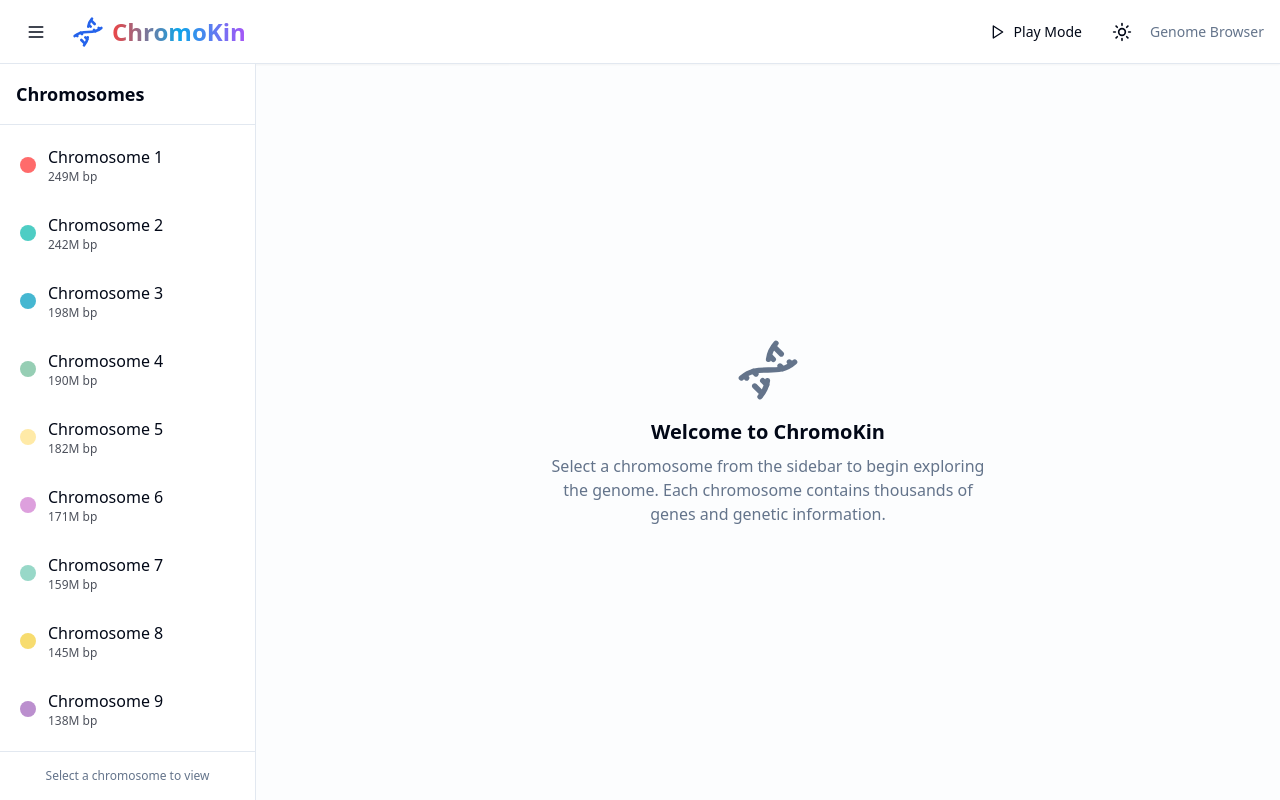
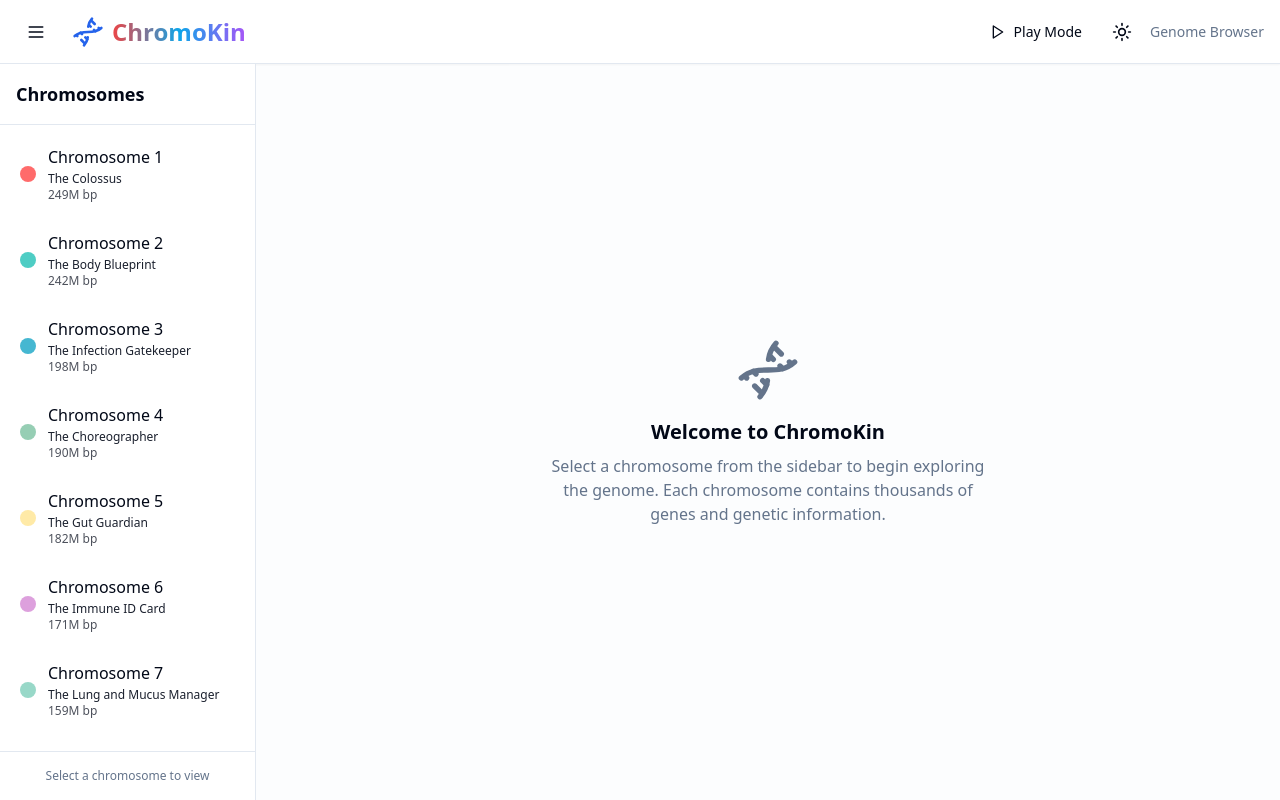
Before and after one commit to marseneaul/chromokin, a React (Vite) app: page / in a window 1280 px wide. Built offline with nearby package versions, Linux system fonts and the light colour scheme.

Commit message:
feat: Add chrom attributes

```diff
--- a/src/app/App.tsx
+++ b/src/app/App.tsx
@@ -39,12 +39,153 @@ const generateChromosomeData = () => {
     '#FADBD8',
   ];
 
-  return Object.entries(CHROMOSOME_LENGTHS).map(([id, length], index) => ({
-    id,
-    name: CHROMOSOME_NAMES[id as keyof typeof CHROMOSOME_NAMES],
-    length,
-    color: colors[index % colors.length],
-  }));
+  // Filler names and descriptions for each chromosome
+  const chromosomeInfo: Record<
+    string,
+    { displayName: string; description: string }
+  > = {
+    '1': {
+      displayName: 'The Colossus',
+      description:
+        'Largest of the human chromosomes, a generalist stuffed with genes for brain development, metabolism, and cancer risk—your broad-shouldered utility player.',
+    },
+    '2': {
+      displayName: 'The Body Blueprint',
+      description:
+        'Helps lay out the body plan: bones, limbs, and how the body is put together.',
+    },
+    '3': {
+      displayName: 'The Infection Gatekeeper',
+      description:
+        'Includes switches that affect how some viruses and cancers get into or affect cells.',
+    },
+    '4': {
+      displayName: 'The Choreographer',
+      description:
+        'Important for brain circuits that control movement and coordination.',
+    },
+    '5': {
+      displayName: 'The Gut Guardian',
+      description:
+        'Helps keep cells in the intestine behaving, lowering colon cancer risk when working well.',
+    },
+    '6': {
+      displayName: 'The Immune ID Card',
+      description:
+        'Houses the main “self vs. stranger” ID tags for the immune system (important for transplants and autoimmunity).',
+    },
+    '7': {
+      displayName: 'The Lung and Mucus Manager',
+      description:
+        'Includes a key gene for salt and water balance in mucus, affecting lungs and digestion (cystic fibrosis).',
+    },
+    '8': {
+      displayName: 'The Cell Accelerator',
+      description:
+        'Carries powerful growth-control switches that can make cells grow faster—especially in cancers.',
+    },
+    '9': {
+      displayName: 'The Blood Type Controller',
+      description:
+        'Decides your A, B, AB, or O blood type for transfusions and some disease risks.',
+    },
+    '10': {
+      displayName: 'The Nerve Wiring Guide',
+      description:
+        'Helps nerves and organs wire up correctly, especially in the gut and kidneys.',
+    },
+    '11': {
+      displayName: 'Metabolic Manager',
+      description:
+        'Holds insulin and major hemoglobin genes, key for blood sugar and oxygen transport.',
+    },
+    '12': {
+      displayName: 'The Growth Switch',
+      description:
+        'Contains a master on/off switch for cell growth that often goes wrong in cancer.',
+    },
+    '13': {
+      displayName: 'The DNA Repair Shop',
+      description:
+        'Important for fixing broken DNA; when it fails, risks for several cancers go up.',
+    },
+    '14': {
+      displayName: 'The Antibody Factory',
+      description:
+        'Houses the main toolkit for building new antibodies to fight infections.',
+    },
+    '15': {
+      displayName: 'The Elastic Architect',
+      description:
+        'Helps build stretchy connective tissue, affecting height, long limbs, and blood vessel strength.',
+    },
+    '16': {
+      displayName: 'The Kidney Keeper',
+      description:
+        'Key for normal kidney tube structure; when broken, kidneys can fill with fluid-filled cysts.',
+    },
+    '17': {
+      displayName: 'The Genome Guardian',
+      description:
+        'Home of famous tumor suppressors (like p53) that check damage and tell bad cells to self-destruct.',
+    },
+    '18': {
+      displayName: 'The Growth Referee',
+      description:
+        'Helps decide when cells should grow, pause, or die—especially in the gut and other organs.',
+    },
+    '19': {
+      displayName: 'The Crowded Metropolis',
+      description:
+        'Very gene-dense; includes APOE, which helps manage cholesterol and affects Alzheimer’s risk.',
+    },
+    '20': {
+      displayName: 'The Hormone Tuner',
+      description:
+        'Adjusts how strongly cells respond to hormones and body-wide messenger signals.',
+    },
+    '21': {
+      displayName: 'The Tiny But Mighty',
+      description:
+        'Smallest autosome; extra copies cause Down syndrome and affect brain development and memory.',
+    },
+    '22': {
+      displayName: 'The Heart and Face Shaper',
+      description:
+        'Important in early development of the heart, immune system, and parts of the face.',
+    },
+    X: {
+      displayName: 'Double Trouble: Female Sex Chromosome',
+      description:
+        'Carries genes for muscle strength, blood clotting, color vision, and brain development.',
+    },
+    Y: {
+      displayName: 'The Boy Switch: Male Sex Chromosome',
+      description:
+        'Tiny chromosome that flips the early embryo toward typical male development.',
+    },
+    MT: {
+      displayName: 'The Powerhouse',
+      description:
+        'A small circular genome inside mitochondria that helps power cells by making energy (ATP), mostly inherited from mom.',
+    },
+  };
+
+  return Object.entries(CHROMOSOME_LENGTHS).map(([id, length], index) => {
+    const info = chromosomeInfo[id] || {
+      displayName: `Chromosome ${id}`,
+      description:
+        'This chromosome contains important genetic information that helps your body function.',
+    };
+    return {
+      id,
+      name: CHROMOSOME_NAMES[id as keyof typeof CHROMOSOME_NAMES],
+      length,
+      color: colors[index % colors.length],
+      displayName: info.displayName,
+      description: info.description,
+    };
+  });
 };
 
 export function App(): JSX.Element {
--- a/src/components/GenomeViewer.tsx
+++ b/src/components/GenomeViewer.tsx
@@ -43,16 +43,21 @@ export function GenomeViewer({
     <div className="h-full flex flex-col bg-background">
       {/* Chromosome Header */}
       <div className="p-6 border-b border-border bg-card">
-        <div className="flex items-center gap-4">
+        <div className="flex items-start gap-4">
           <div
-            className="w-8 h-8 rounded-full"
+            className="w-8 h-8 rounded-full flex-shrink-0"
             style={{ backgroundColor: selectedChr.color }}
           />
-          <div>
+          <div className="flex-1">
             <h2 className="text-2xl font-bold text-foreground">
               {formatChromosomeName(selectedChr.name)}
             </h2>
-            <p className="text-muted-foreground">
+            {selectedChr.displayName && (
+              <h3 className="text-xl font-semibold text-primary mt-1">
+                {selectedChr.displayName}
+              </h3>
+            )}
+            <p className="text-sm text-muted-foreground mt-2">
               Length: {Math.round(selectedChr.length / 1000000)}M base pairs
             </p>
           </div>
@@ -76,10 +81,14 @@ export function GenomeViewer({
                 </span>{' '}
                 base pairs of DNA.
               </p>
-              <p>
-                It includes genes, regulatory regions, and other functional
-                elements that are essential for life.
-              </p>
+              {selectedChr.description ? (
+                <p>{selectedChr.description}</p>
+              ) : (
+                <p>
+                  It includes genes, regulatory regions, and other functional
+                  elements that are essential for life.
+                </p>
+              )}
             </div>
           </div>
 
--- a/src/components/Sidebar.tsx
+++ b/src/components/Sidebar.tsx
@@ -51,6 +51,11 @@ export function Sidebar({
                   <div className="font-medium">
                     {formatChromosomeName(chromosome.name)}
                   </div>
+                  {chromosome.displayName && (
+                    <div className="text-xs font-medium opacity-90 mt-0.5">
+                      {chromosome.displayName}
+                    </div>
+                  )}
                   <div className="text-xs opacity-70">
                     {Math.round(chromosome.length / 1000000)}M bp
                   </div>
--- a/src/types/index.ts
+++ b/src/types/index.ts
@@ -7,6 +7,8 @@ export interface Chromosome {
   name: string;
   length: number;
   color: string;
+  displayName?: string; // Friendly name like "The Small But Mighty"
+  description?: string; // Description of the chromosome
 }
 
 export interface Track {
```
